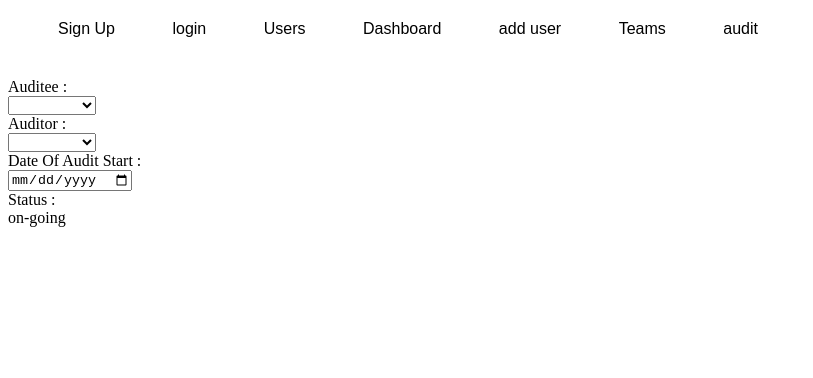
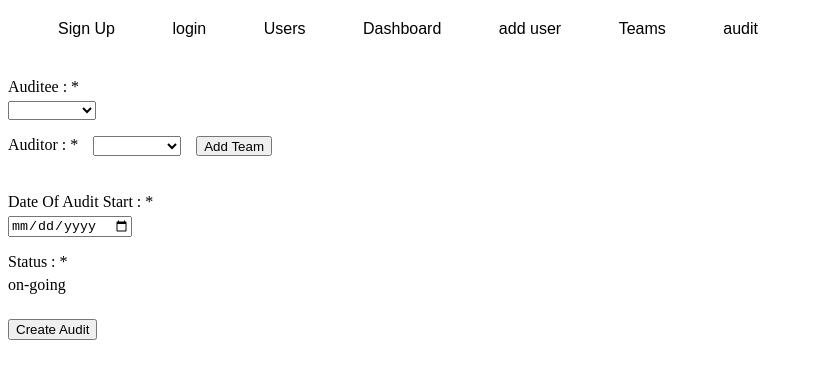
Before and after one commit to Kzoeps/code-auditor, an Angular app: page /add-audit in a window 1280 px wide. Shown: the top 378 px of the page, without its empty margins (0-813 px from the left). Built offline with nearby package versions, Linux system fonts and the light colour scheme; data requests are answered from the project's data file.

Commit message:
FEAT: Add audit is now functional

```diff
--- a/db.json
+++ b/db.json
@@ -118,5 +118,96 @@
     }
   ],
   "audit": [
+    {
+      "auditee": {
+        "teamName": "aviato",
+        "dateEstd": "2020-10-10",
+        "teamLead": {
+          "firstName": "karma",
+          "lastName": "yoezer",
+          "email": "kzoepa@gmail.com",
+          "password": "kopa123",
+          "confirmPassword": "kopa123",
+          "role": "Frontend",
+          "leadOnTeams": [
+            "aviato"
+          ],
+          "memberOnTeams": [
+            "aviato"
+          ],
+          "id": 1
+        },
+        "teamMembers": [
+          {
+            "firstName": "karma",
+            "lastName": "yoezer",
+            "email": "kzoepa@gmail.com",
+            "password": "kopa123",
+            "confirmPassword": "kopa123",
+            "role": "Frontend",
+            "leadOnTeams": [
+              "aviato"
+            ],
+            "memberOnTeams": [
+              "aviato"
+            ],
+            "id": 1
+          }
+        ],
+        "id": 1
+      },
+      "auditorToAdd": {
+        "teamName": "thousands",
+        "dateEstd": "2020-10-10",
+        "teamLead": {
+          "firstName": "jigme ",
+          "lastName": "tashi",
+          "email": "jt@gmail.com",
+          "password": "hopscotch",
+          "confirmPassword": "hopscotch",
+          "role": "Quality Assurance",
+          "leadOnTeams": [
+            "thousands"
+          ],
+          "id": 2
+        },
+        "teamMembers": [
+          {
+            "firstName": "karma",
+            "lastName": "yoezer",
+            "email": "kzoepa@gmail.com",
+            "password": "kopa123",
+            "confirmPassword": "kopa123",
+            "role": "Frontend",
+            "leadOnTeams": [
+              "aviato"
+            ],
+            "memberOnTeams": [
+              "thousands"
+            ],
+            "id": 1
+          }
+        ],
+        "id": 2,
+        "addTeamMember": {
+          "firstName": "karma",
+          "lastName": "yoezer",
+          "email": "kzoepa@gmail.com",
+          "password": "kopa123",
+          "confirmPassword": "kopa123",
+          "role": "Frontend",
+          "leadOnTeams": [
+            "aviato"
+          ],
+          "memberOnTeams": [
+            "thousands"
+          ],
+          "id": 1
+        }
+      },
+      "startDate": "2020-11-09",
+      "status": "on-going",
+      "id": 1
+    }
   ]
 }
--- a/src/app/add-audit/add-audit.component.css
+++ b/src/app/add-audit/add-audit.component.css
@@ -0,0 +1,50 @@
+p {
+  margin-bottom: 5px !important;
+}
+
+.createButton {
+  margin-top: 25px;
+}
+
+.auditors {
+  display: flex;
+}
+
+.addTeam {
+  margin-left: 15px;
+  margin-top: 16px;
+  height: 20px;
+}
+
+.auditorTeams {
+  margin-left: 15px;
+  height: 20px;
+  margin-top: 16px;
+}
+
+.auditorBox {
+  display: flex;
+  justify-content: space-between;
+  width: 100px;
+  margin-right: 10px;
+  height: auto;
+  border: solid 1px black;
+}
+
+.listOfAuditors {
+  display: flex;
+}
+
+.removeAuditor {
+  font-size: 0.8rem;
+  color: red;
+  cursor: pointer;
+  width: 0.8rem;
+  height: auto;
+}
+
+.auditorTeamDescription{
+  margin-right: 5px;
+  margin-top: 5px !important;
+  margin-left: 5px !important;
+}
--- a/src/app/add-audit/add-audit.component.html
+++ b/src/app/add-audit/add-audit.component.html
@@ -1,33 +1,40 @@
 <app-nav></app-nav>
 <form [formGroup]="auditForm">
   <h4 *ngIf="errorMessage">{{errorMessage}}</h4>
-  <label>
-    Auditee :
-    <br/>
-    <select required formControlName="auditee">
+  <label class="labels">
+    <p>Auditee : *</p>
+    <select required formControlName="auditee" class="inputs">
       <option *ngFor="let team of teams" [ngValue]="team">{{team.teamName | titlecase}}</option>
     </select>
   </label>
   <br/>
-  <label>
-    Auditor :
-    <br/>
-    <select required formControlName="auditorToAdd">
-      <option *ngFor="let team of teams" [ngValue]="team">
-        {{team.teamName | titlecase}}
-      </option>
-    </select>
+  <label class="labels">
+    <div class="auditors">
+      <p>Auditor : *</p>
+      <select required formControlName="auditorToAdd" class="auditorTeams inputs">
+        <option *ngFor="let team of teams" [ngValue]="team">
+          {{team.teamName | titlecase}}
+        </option>
+      </select>
+      <button (click)="addAuditor()" class="addTeam">Add Team</button>
+    </div>
+    <div *ngIf="auditors" class="listOfAuditors">
+      <div *ngFor="let auditor of auditors" class="auditorBox">
+        <p class="auditorTeamDescription">{{auditor.teamName}}; ID:{{auditor.id}}</p>
+        <div class="removeAuditor" (click)="removeAuditor(auditor)">X</div>
+      </div>
+    </div>
   </label>
   <br/>
   <label>
-    Date Of Audit Start :
-    <br/>
-    <input required formControlName="startDate" type="date" placeholder="audit start date"/>
+    <p>Date Of Audit Start : *</p>
+    <input required formControlName="startDate" type="date" placeholder="audit start date" class="inputs"/>
   </label>
   <br/>
   <label>
-    Status :
-    <br/>
-    <span>{{auditForm.value.status}}</span>
+    <p>Status : *</p>
+    <span class="inputs">{{auditForm.value.status}}</span>
   </label>
+  <br/>
+  <button type="submit" class='createButton' (click)="createAudit()">Create Audit</button>
 </form>
--- a/src/app/add-audit/add-audit.component.ts
+++ b/src/app/add-audit/add-audit.component.ts
@@ -2,7 +2,10 @@ import {Component, OnInit} from '@angular/core';
 import {TeamService} from '../team.service';
 import {FormBuilder, Validators} from '@angular/forms';
 import {Team} from '../team';
+import {AuditService} from '../audit.service';
+import {Audit} from '../audit';
 
+// TODO: clear error message when form is submitted
 @Component({
   selector: 'app-add-audit',
   templateUrl: './add-audit.component.html',
@@ -10,17 +13,19 @@ import {Team} from '../team';
 })
 export class AddAuditComponent implements OnInit {
 
-  constructor(private fb: FormBuilder, private teamService: TeamService) {
+  constructor(private fb: FormBuilder, private teamService: TeamService, private auditService: AuditService) {
   }
 
   teams: Team[];
   errorMessage: string;
+  auditors: Team[];
   auditForm = this.fb.group({
     auditee: ['', [Validators.required]],
-    auditorToAdd: ['', [Validators.required]],
+    auditorToAdd: [''],
     startDate: ['', [Validators.required]],
     status: ['on-going']
   });
+  audit: Audit;
 
   ngOnInit(): void {
     this.getTeams();
@@ -30,4 +35,47 @@ export class AddAuditComponent implements OnInit {
     this.teamService.getTeams()
       .subscribe(team => this.teams = team);
   }
+
+  removeAuditor(auditorTeam: Team): void {
+    const indexOfAuditorTeam = this.auditors.indexOf(auditorTeam);
+    this.auditors.splice(indexOfAuditorTeam, 1);
+  }
+
+  addAuditor(): void {
+    if (this.auditors) {
+      this.auditors.push(this.auditForm.value.auditorToAdd);
+    } else {
+      this.auditors = [this.auditForm.value.auditorToAdd];
+    }
+  }
+
+  findTeam(team: Team): boolean {
+    const index = this.auditors.indexOf(team);
+    if (index >= 0) {
+      return true;
+    }
+  }
+
+  createAudit(): void {
+    let validForm = true;
+    if (!(this.auditForm.valid)) {
+      validForm = false;
+      this.errorMessage = 'Enter All Required Fields';
+    }
+    if (this.auditors === undefined || this.auditors.length === 0) {
+      validForm = false;
+      this.errorMessage = 'Atleast one auditor is required';
+    } else if (this.findTeam(this.auditForm.value.auditee)) {
+      validForm = false;
+      this.errorMessage = 'Auditee cannot be an auditor';
+    }
+    if (validForm) {
+      this.errorMessage = '';
+      this.audit = this.auditForm.value;
+      this.auditService.createAudit(this.audit)
+        .subscribe(audit => {
+          console.log(audit);
+        });
+    }
+  }
 }
--- /dev/null
+++ b/src/app/audit.service.ts
@@ -0,0 +1,41 @@
+import {Injectable} from '@angular/core';
+import {HttpClient, HttpHeaders} from '@angular/common/http';
+import {Observable, of} from 'rxjs';
+import {Audit} from './audit';
+import {catchError} from 'rxjs/operators';
+
+@Injectable({
+  providedIn: 'root'
+})
+export class AuditService {
+
+  constructor(private http: HttpClient) {
+  }
+
+  private auditUrl = 'http://localhost:3000/audit';
+  httpOptions = {
+    headers: new HttpHeaders({'Content-Type': 'application/json'})
+  };
+
+  getAudits(): Observable<Audit[]> {
+    return this.http.get<Audit[]>(this.auditUrl)
+      .pipe(
+        catchError(this.handleError<Audit[]>('getAudits', []))
+      );
+  }
+
+  createAudit(audit: Audit): Observable<Audit> {
+    return this.http.post<Audit>(this.auditUrl, audit, this.httpOptions)
+      .pipe(
+        catchError(this.handleError<Audit>(`createAudit audit=${audit}`))
+      );
+  }
+
+  // tslint:disable-next-line:typedef
+  private handleError<T>(operation = 'operation', result?: T) {
+    return (error: any): Observable<T> => {
+      console.error(error);
+      return of(result as T);
+    };
+  }
+}
--- a/src/audit.ts
+++ b/src/app/audit.ts
@@ -1,4 +1,5 @@
-import {Team} from './app/team';
+import {Team} from './team';
+import {Memo} from './memo';
 
 export interface Audit {
   id: number;
@@ -6,4 +7,5 @@ export interface Audit {
   Auditor: Team[];
   dateOfAudit: string;
   status: string;
+  memo: Memo;
 }
--- /dev/null
+++ b/src/app/memo.ts
@@ -0,0 +1,6 @@
+import {User} from './user';
+
+export interface Memo {
+  description: string;
+  assignedTo: User[];
+}
```
Also changed, not shown: 1 other file (tests, documents, lock files or other folders).
